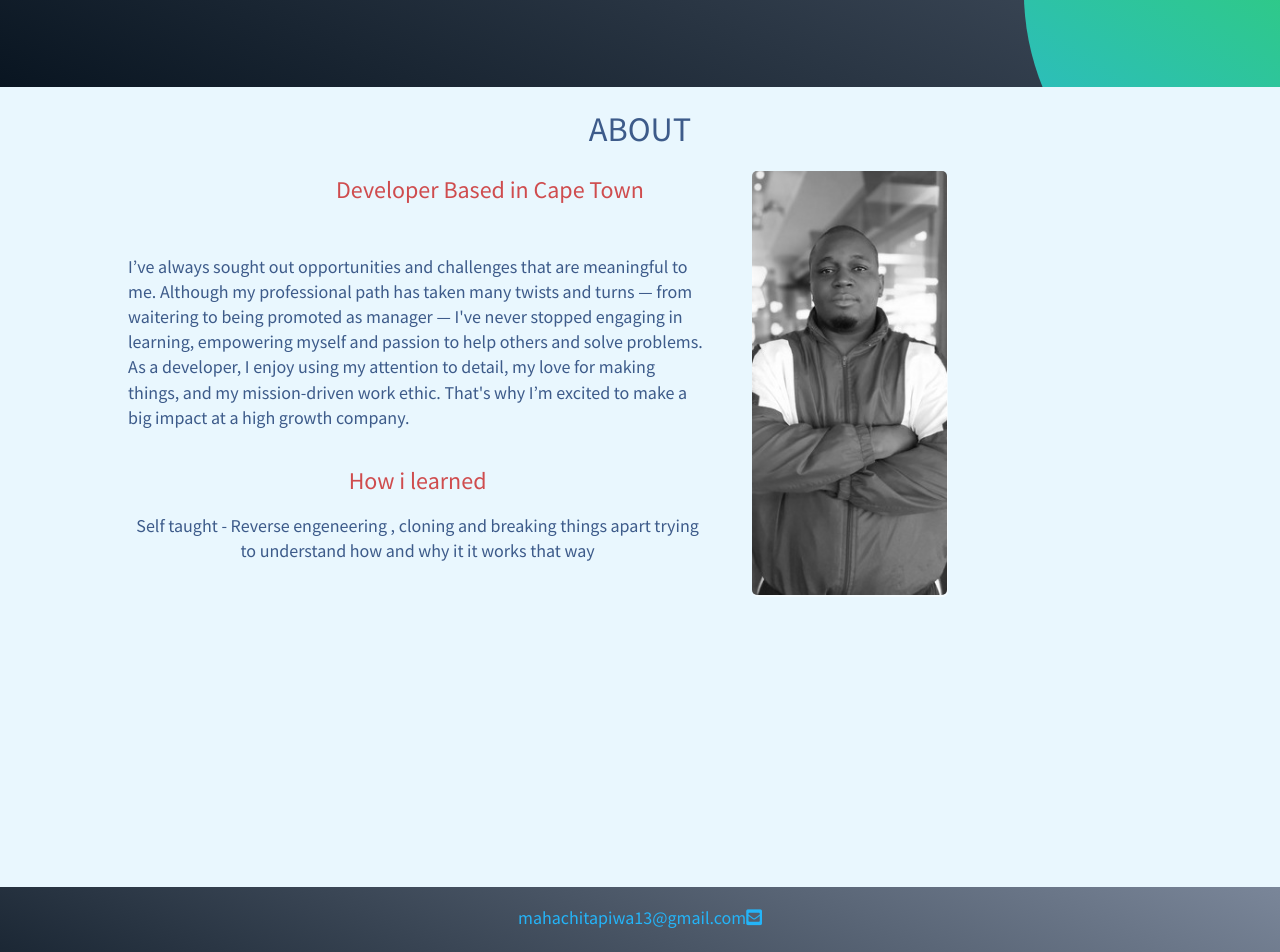
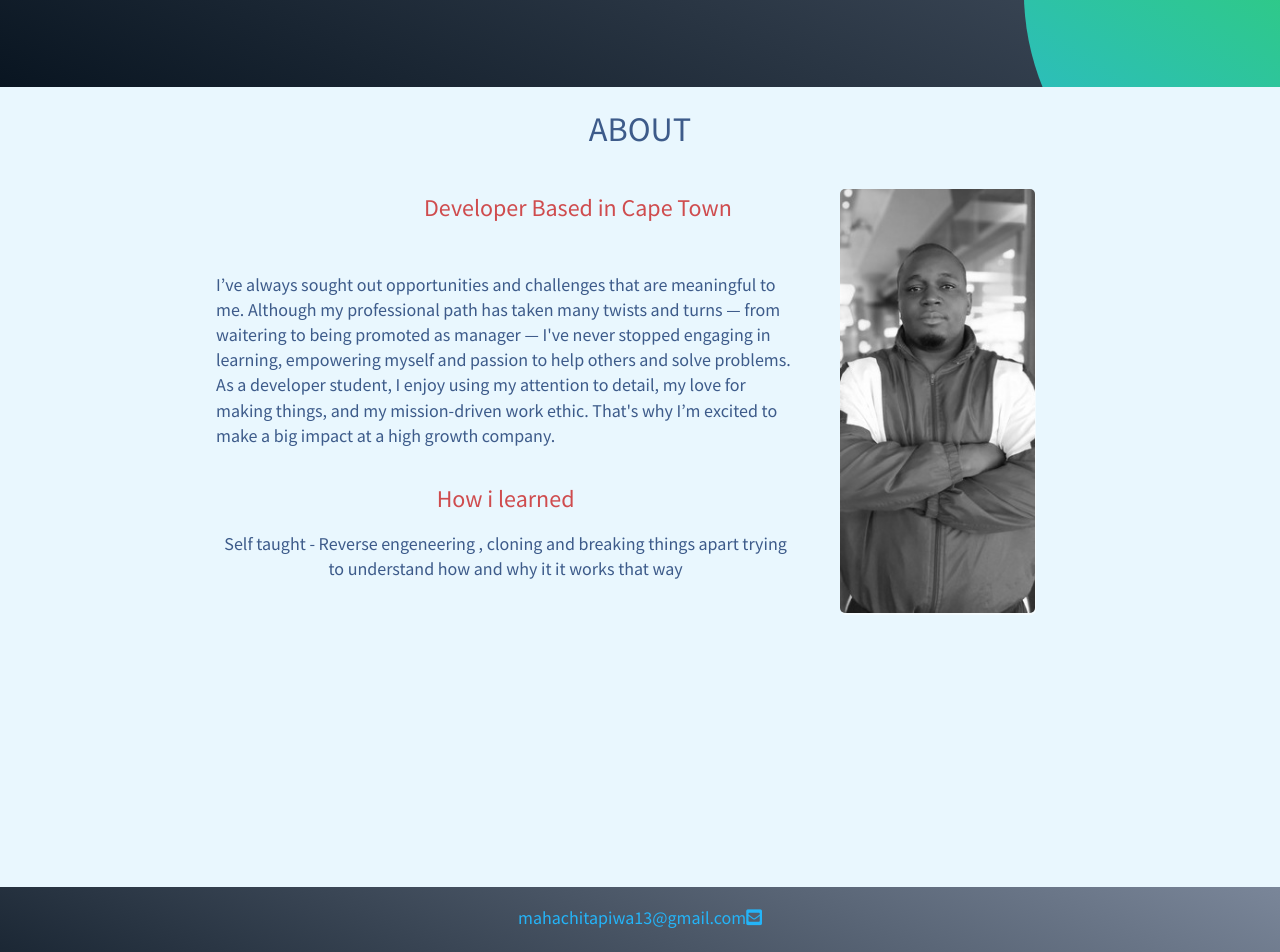
Before and after one commit to TapiwaMahachi/TapiwaMahachi.github.io, a React (Create React App) app: page / in a window 1280 px wide. Shown: the part 1622-2574 px from the top of the page. Built offline with nearby package versions, Linux system fonts and the light colour scheme.

Commit message:
img size & fixing the overlay

```diff
--- a/src/components/About.js
+++ b/src/components/About.js
@@ -19,7 +19,7 @@ export default function About(){
                             and passion to help others and solve problems.
                         </p>
                         <p>
-                            As a developer, I enjoy using my attention to detail,
+                            As a developer student, I enjoy using my attention to detail,
                             my love for making things, and my mission-driven work
                             ethic. That's why I’m excited to make a big impact at a high growth company.
                         </p>
@@ -32,22 +32,6 @@ export default function About(){
                         <strong>Self taught - </strong>
                         Reverse engeneering , cloning and breaking things apart trying to understand how and why it it works that way
                     </p>
-                {/* <div className="card__content">
-                    <h3 className="education__title "><strong>Education</strong></h3>
-                    <p>
-                        <span className="card-title">
-                            <a  className="card__link" href="https://www.unisa.ac.za/sites/corporate/default">
-                                University of South Africa
-                            <i className="fas fa-university"></i>
-                            </a>
-                        </span>
-                    </p>
-                    <p >Pretoria, GP</p>
-                    <ul >
-                        <li>B.S.C in Computing</li>
-                        <li>In progress</li>
-                    </ul>
-                </div> */}
                 </div>
             </div>
 
--- a/src/css/_about.scss
+++ b/src/css/_about.scss
@@ -52,6 +52,8 @@
                 position: relative;
                 display: grid;
                 width: 80%;
+                margin: 1em auto;
+                margin-left: 12em;
                 grid-template-columns: 1fr 300px;
                 grid-template-areas: "title pp"
                                     "sumr pp"
@@ -76,10 +78,8 @@
 
 
             img{
-
                 max-height: 100%;
                 max-width: 100%;;
-
             }
         }
 
--- a/src/css/_header.scss
+++ b/src/css/_header.scss
@@ -20,10 +20,11 @@
       opacity: 0;
       position: fixed;
       background-image: linear-gradient(var(--darkBlue), transparent);
-      top: 5rem;
+      top: 6rem;
       left: 0px;
       bottom: 0px;
       right: 0px;
+      z-index: 100;
 
     }
 
@@ -144,6 +145,7 @@
         justify-content: space-evenly;
         border-radius: 2%;
         font-size: $font-lg;
+        z-index: 100;
         a {
           color: var(--darkBlue);
           text-align: center;
```
